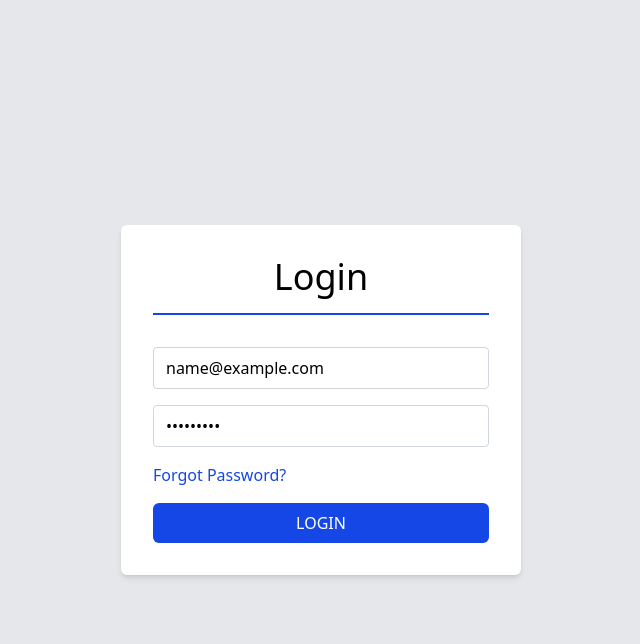
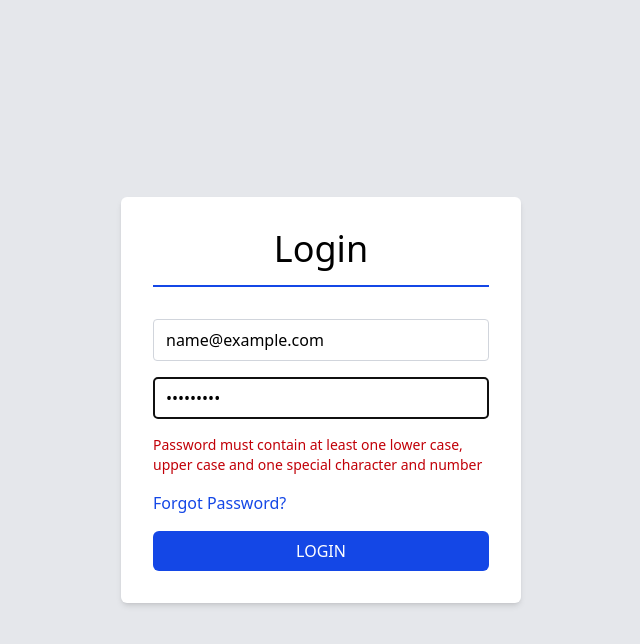
Before and after one commit to sameeer-codes/blog-frontend, a React (Vite) app: page /auth/login in a window 1280 px wide. Both pictures are taken after typing "name@example.com", "Sample123" into the empty fields and a click on the button "Forgot Password?". Shown: the top 644 px of the page, without its empty margins (319-959 px from the left). Built offline with nearby package versions, Linux system fonts and the light colour scheme; no server answers.

Commit message:
Added Validations for login form using RFH

```diff
--- a/src/auth/Login.jsx
+++ b/src/auth/Login.jsx
@@ -17,7 +17,6 @@ function Login() {
 
   async function handleLogin(data) {
     const loginData = data;
-
     console.log(data);
     return data;
 
@@ -56,18 +55,26 @@ function Login() {
             placeholder="Enter your Email"
             className="w-full border p-2 px-3 rounded-sm border-gray-300"
           />
+          {errors.email && (
+            <p className="text-red-700 text-sm">{errors.email.message}</p>
+          )}
           <input
             type="password"
             {...register("password", {
               required: "Please enter your password",
-              min: {
-                value: 8,
-                message: "Passwords must be a minimum of 8 characters long",
+              pattern: {
+                value:
+                  /^(?=.*[a-z])(?=.*[A-Z])(?=.*\d)(?=.*[@$!%*?&])[A-Za-z\d@$!%*?&]{8,16}$/,
+                message:
+                  "Password must contain at least one lower case, upper case and one special character and number",
               },
             })}
             placeholder="Enter your Password"
             className="w-full border p-2 px-3 rounded-sm border-gray-300"
           />
+          {errors.password && (
+            <p className="text-red-700 text-sm">{errors.password.message}</p>
+          )}
           <div>
             <button className="text-blue-700 hover:text-blue-900 transition-all cursor-pointer">
               Forgot Password?
```
Also changed, not shown: 1 other file (tests, documents, lock files or other folders).
